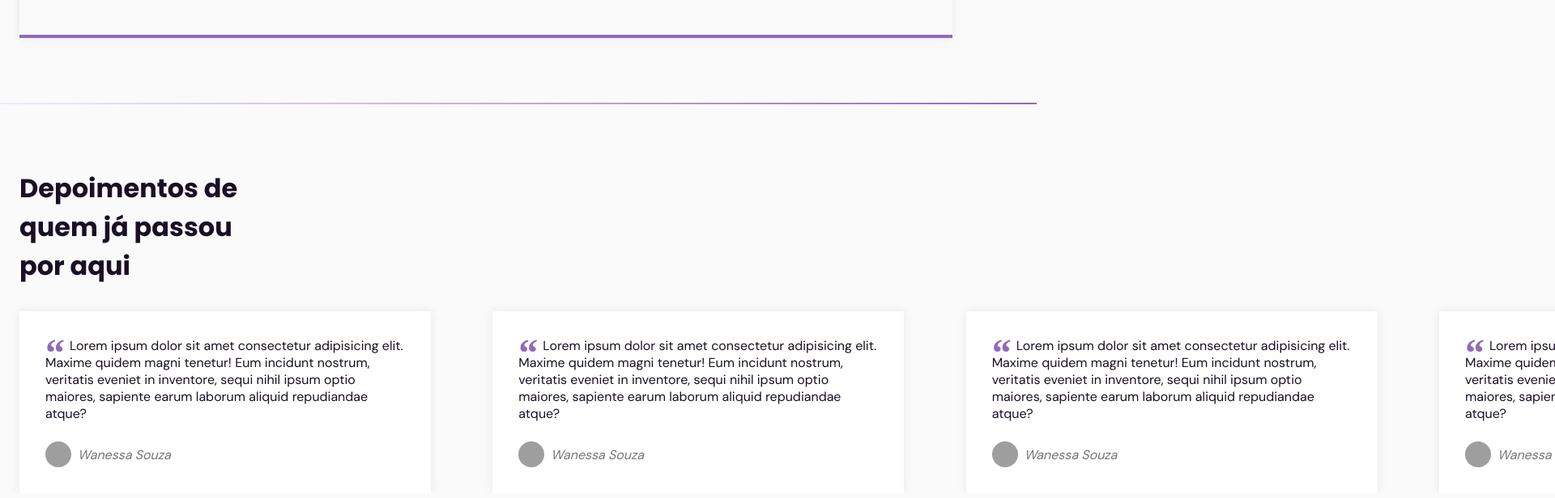
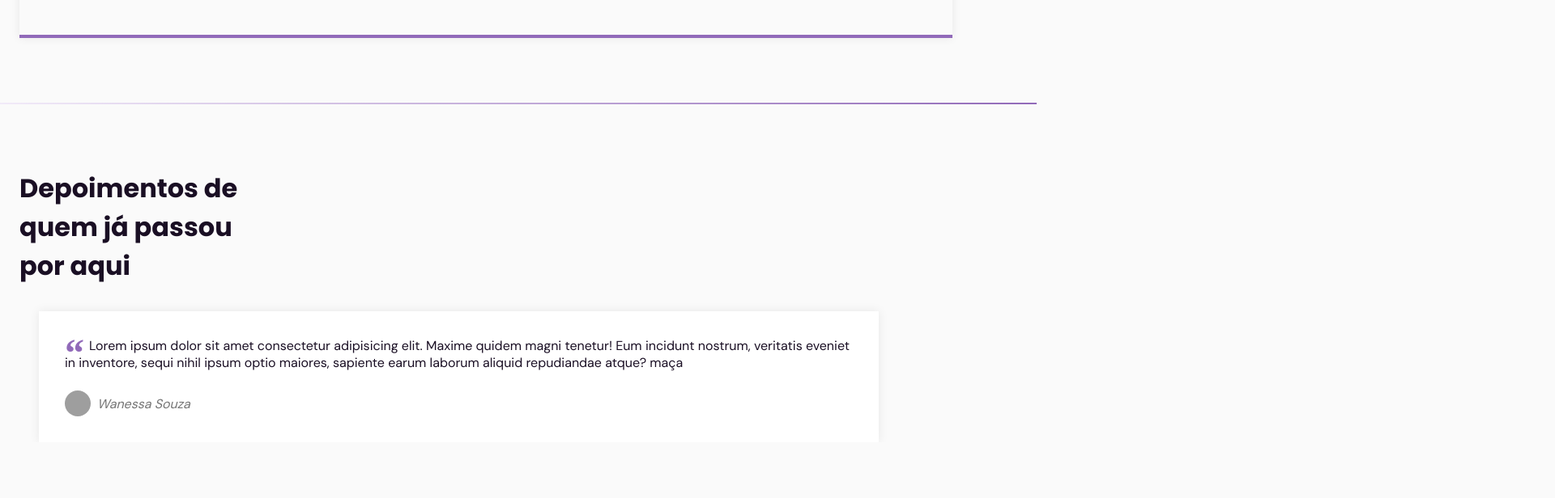
Before and after one commit to Guigalaverna/nlw-together-origin, a React (Create React App) app: page / in a window 1280 px wide. Shown: the part 3765-4381 px from the top of the page at 81% size, 1920 px wide, since content can reach past the window. Built offline with nearby package versions, Linux system fonts and the light colour scheme; no server answers; grey boxes are pictures that could not be loaded.

Commit message:
Using container class style

```diff
--- a/src/App.tsx
+++ b/src/App.tsx
@@ -115,10 +115,12 @@ function Landing() {
           </header>
         </div>
         <Swiper
-          spaceBetween={20}
-          slidesPerView={3}
+          spaceBetween={5}
+          slidesPerView={1}
           onSwiper={(swiper) => console.log(swiper)}
-          className="testimonials-wrapper"
+          className="testimonials-wrapper container"
+          mousewheel
+          keyboard
         >
           <SwiperSlide>
             <TestimonalCard
@@ -128,7 +130,7 @@ function Landing() {
               Lorem ipsum dolor sit amet consectetur adipisicing elit. Maxime
               quidem magni tenetur! Eum incidunt nostrum, veritatis eveniet in
               inventore, sequi nihil ipsum optio maiores, sapiente earum laborum
-              aliquid repudiandae atque?
+              aliquid repudiandae atque? maça
             </TestimonalCard>
           </SwiperSlide>
           <SwiperSlide>
@@ -139,7 +141,7 @@ function Landing() {
               Lorem ipsum dolor sit amet consectetur adipisicing elit. Maxime
               quidem magni tenetur! Eum incidunt nostrum, veritatis eveniet in
               inventore, sequi nihil ipsum optio maiores, sapiente earum laborum
-              aliquid repudiandae atque?
+              aliquid repudiandae atque? banana
             </TestimonalCard>
           </SwiperSlide>
           <SwiperSlide>
@@ -150,7 +152,7 @@ function Landing() {
               Lorem ipsum dolor sit amet consectetur adipisicing elit. Maxime
               quidem magni tenetur! Eum incidunt nostrum, veritatis eveniet in
               inventore, sequi nihil ipsum optio maiores, sapiente earum laborum
-              aliquid repudiandae atque?
+              aliquid repudiandae atque? abacaxi
             </TestimonalCard>
           </SwiperSlide>
           <SwiperSlide>
@@ -161,7 +163,7 @@ function Landing() {
               Lorem ipsum dolor sit amet consectetur adipisicing elit. Maxime
               quidem magni tenetur! Eum incidunt nostrum, veritatis eveniet in
               inventore, sequi nihil ipsum optio maiores, sapiente earum laborum
-              aliquid repudiandae atque?
+              aliquid repudiandae atque? pera
             </TestimonalCard>
           </SwiperSlide>
         </Swiper>
```
